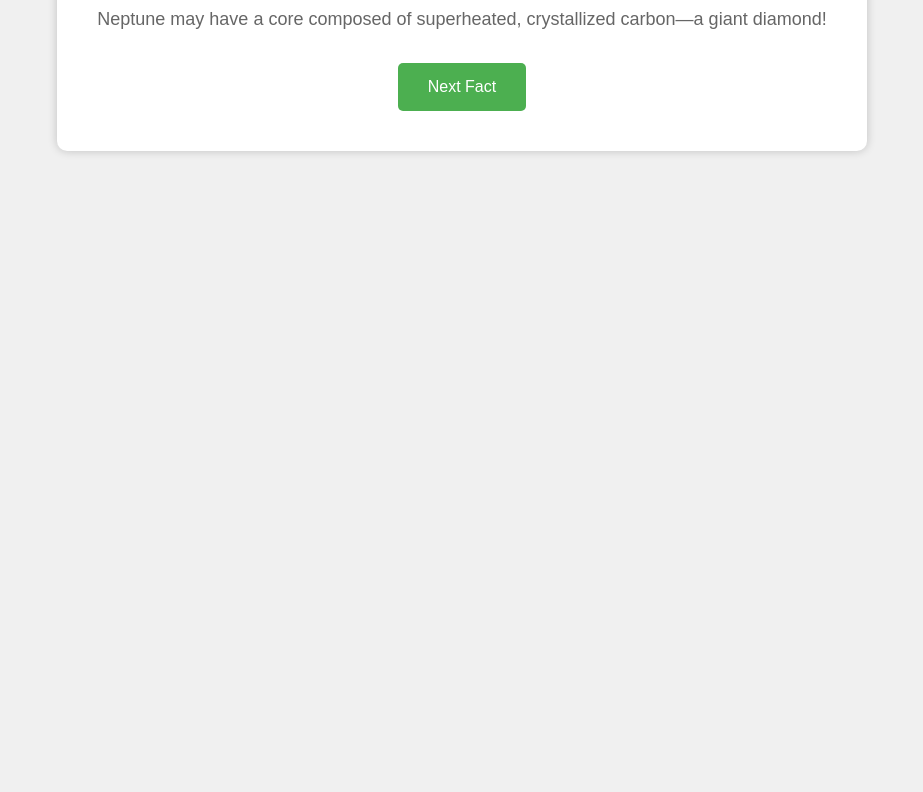
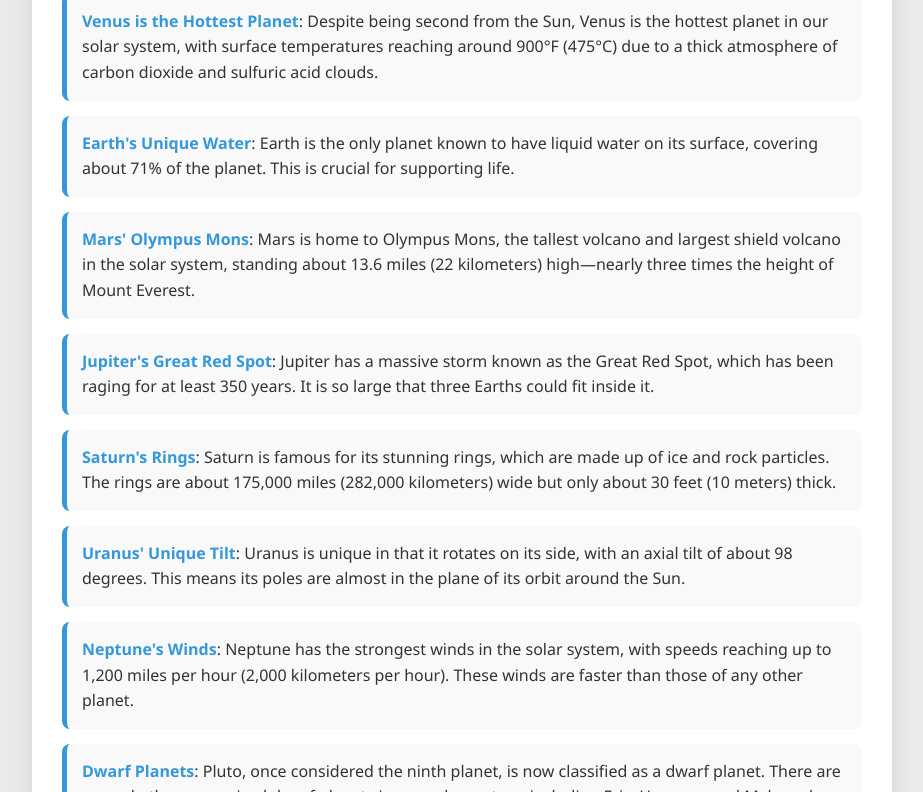
Before and after one commit to Gauravsiwach1/Solar-system-facts, a plain HTML site: page index.html in a window 1280 px wide. Shown: the part 385-1177 px from the top of the page, without its empty margins (178-1101 px from the left). Before the commit the page ends 800 px from the top, so only its background shows below. Drawn offline with Linux system fonts and the light colour scheme.

Commit message:
Update index.html

```diff
--- a/index.html
+++ b/index.html
@@ -6,89 +6,114 @@
     <title>Solar System Facts</title>
     <style>
         body {
-            font-family: 'Poppins', sans-serif;
-            background-color: #f0f0f0;
-            text-align: center;
+            font-family: 'Segoe UI', Tahoma, Geneva, Verdana, sans-serif;
+            background-color: #eaeaea;
+            color: #333;
             margin: 0;
-            padding: 0;
-            min-height: 100vh;
-            display: flex;
-            justify-content: center;
-            align-items: center;
+            padding: 20px;
+            line-height: 1.6;
         }
 
         .container {
-            background-color: #fff;
-            border-radius: 10px;
-            box-shadow: 0 0 10px rgba(0, 0, 0, 0.2);
-            padding: 40px;
+            max-width: 800px;
+            margin: auto;
+            background: white;
+            padding: 30px;
+            border-radius: 12px;
+            box-shadow: 0 4px 20px rgba(0, 0, 0, 0.1);
+            transition: transform 0.3s;
+        }
+
+        .container:hover {
+            transform: translateY(-5px);
         }
 
         h1 {
-            font-size: 36px;
+            text-align: center;
+            color: #2c3e50;
+            font-size: 2.5em;
             margin-bottom: 20px;
-            color: #333;
         }
 
-        #fact {
-            font-size: 18px;
-            line-height: 1.6;
-            margin-bottom: 30px;
-            color: #666;
+        ul {
+            list-style-type: none;
+            padding: 0;
         }
 
-        button {
-            padding: 15px 30px;
-            background-color: #4CAF50;
-            color: white;
-            border: none;
-            border-radius: 5px;
-            cursor: pointer;
-            font-size: 16px;
-            transition: background-color 0.3s ease-in-out;
+        li {
+            margin: 15px 0;
+            padding: 15px;
+            background: #f9f9f9;
+            border-left: 5px solid #3498db;
+            border-radius: 8px;
+            transition: background 0.3s;
         }
 
-        button:hover {
-            background-color: #3e8e41;
+        li:hover {
+            background: #ecf0f1;
+        }
+
+        strong {
+            color: #3498db;
         }
     </style>
 </head>
 <body>
     <div class="container">
-        <h1>Solar System Fun Facts</h1>
-        <p id="fact"></p>
-        <button id="nextFact">Next Fact</button>
+        <h1>Fun Facts About Our Solar System</h1>
+        <ul id="facts-list"></ul>
     </div>
     <script>
-        const facts = [
-            "Neptune may have a core composed of superheated, crystallized carbon—a giant diamond!",
-            "Mars has two small moons, Phobos and Deimos, with Phobos slowly spiraling towards the planet.",
-            "A single day on Venus is longer than its entire year due to its slow rotation.",
-            "Olympus Mons on Mars is the largest volcano in the solar system, towering three times higher than Mount Everest.",
-            "Jupiter's moon Europa is believed to have a vast ocean of liquid water beneath its icy surface.",
-            "Jupiter's Great Red Spot is a giant storm raging for hundreds of years, large enough to fit three Earths.",
-            "Neptune experiences the strongest winds in the solar system, reaching speeds over 1,200 miles per hour.",
-            "Mercury is the smallest planet in the solar system, slightly larger than Earth's Moon.",
-            "All four gas giants—Jupiter, Saturn, Uranus, and Neptune—have ring systems, though Saturn's are the most prominent.",
-            "Pluto, a dwarf planet, has surprisingly tall mountains, some even taller than Earth's Mount Everest."
+        const solarSystemFacts = [
+            {
+                fact: "The Sun is Massive",
+                description: "The Sun accounts for about 99.86% of the total mass of the solar system. It is so large that about 1.3 million Earths could fit inside it!"
+            },
+            {
+                fact: "Mercury's Extreme Temperatures",
+                description: "Mercury experiences the most extreme temperature fluctuations in the solar system, with daytime temperatures soaring to 800°F (427°C) and nighttime temperatures plummeting to -330°F (-201°C)."
+            },
+            {
+                fact: "Venus is the Hottest Planet",
+                description: "Despite being second from the Sun, Venus is the hottest planet in our solar system, with surface temperatures reaching around 900°F (475°C) due to a thick atmosphere of carbon dioxide and sulfuric acid clouds."
+            },
+            {
+                fact: "Earth's Unique Water",
+                description: "Earth is the only planet known to have liquid water on its surface, covering about 71% of the planet. This is crucial for supporting life."
+            },
+            {
+                fact: "Mars' Olympus Mons",
+                description: "Mars is home to Olympus Mons, the tallest volcano and largest shield volcano in the solar system, standing about 13.6 miles (22 kilometers) high—nearly three times the height of Mount Everest."
+            },
+            {
+                fact: "Jupiter's Great Red Spot",
+                description: "Jupiter has a massive storm known as the Great Red Spot, which has been raging for at least 350 years. It is so large that three Earths could fit inside it."
+            },
+            {
+                fact: "Saturn's Rings",
+                description: "Saturn is famous for its stunning rings, which are made up of ice and rock particles. The rings are about 175,000 miles (282,000 kilometers) wide but only about 30 feet (10 meters) thick."
+            },
+            {
+                fact: "Uranus' Unique Tilt",
+                description: "Uranus is unique in that it rotates on its side, with an axial tilt of about 98 degrees. This means its poles are almost in the plane of its orbit around the Sun."
+            },
+            {
+                fact: "Neptune's Winds",
+                description: "Neptune has the strongest winds in the solar system, with speeds reaching up to 1,200 miles per hour (2,000 kilometers per hour). These winds are faster than those of any other planet."
+            },
+            {
+                fact: "Dwarf Planets",
+                description: "Pluto, once considered the ninth planet, is now classified as a dwarf planet. There are several other recognized dwarf planets in our solar system, including Eris, Haumea, and Makemake."
+            }
         ];
 
-        const factElement = document.getElementById('fact');
-        const nextButton = document.getElementById('nextFact');
+        const factsList = document.getElementById('facts-list');
 
-        let currentFactIndex = 0;
-
-        function showFact() {
-            factElement.textContent = facts[currentFactIndex];
-        }
-
-        function nextFact() {
-            currentFactIndex = (currentFactIndex + 1) % facts.length;
-            showFact();
-        }
-
-        showFact();
-        nextButton.addEventListener('click', nextFact);
+        solarSystemFacts.forEach(fact => {
+            const listItem = document.createElement('li');
+            listItem.innerHTML = `<strong>${fact.fact}</strong>: ${fact.description}`;
+            factsList.appendChild(listItem);
+        });
     </script>
 </body>
 </html>
```
